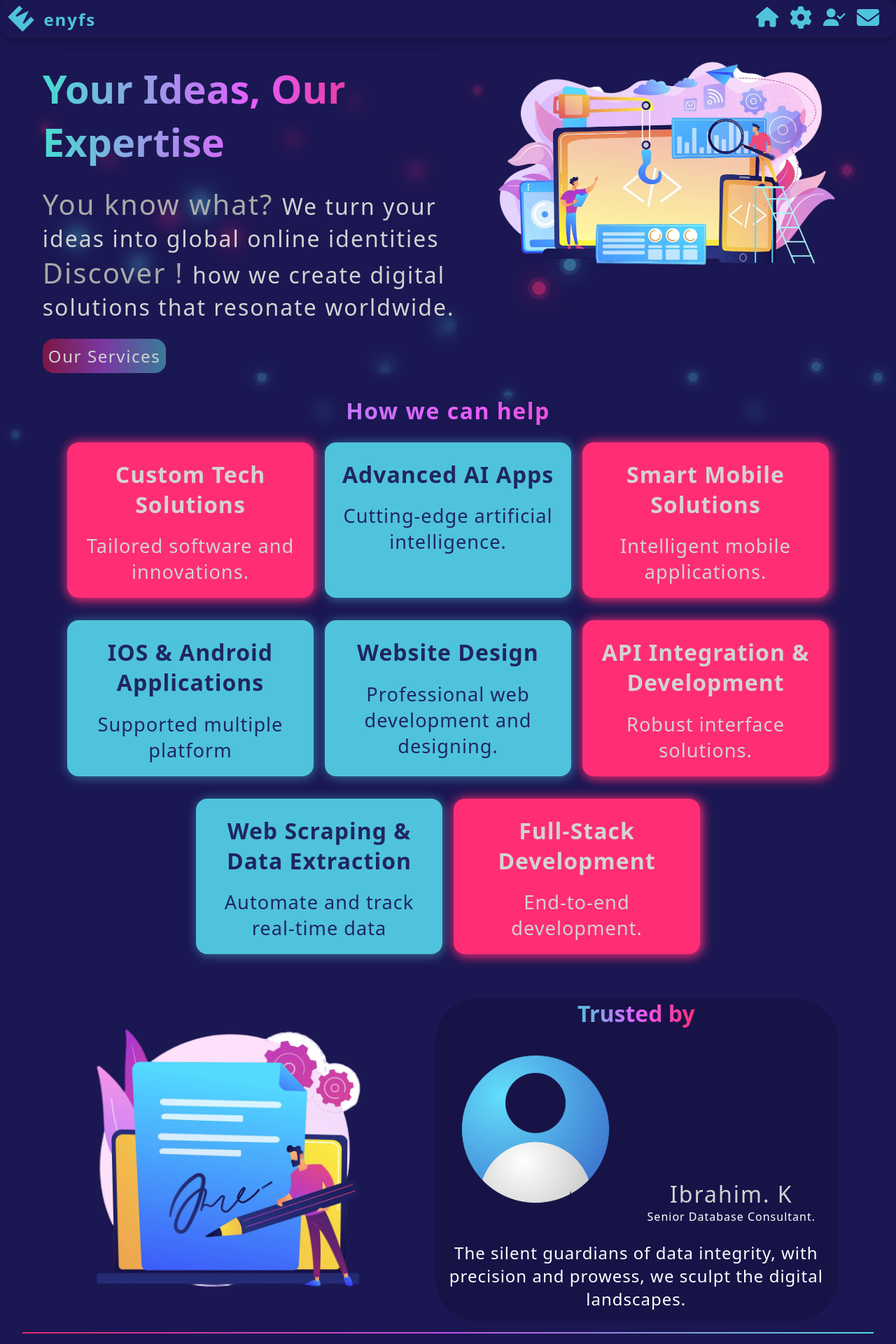
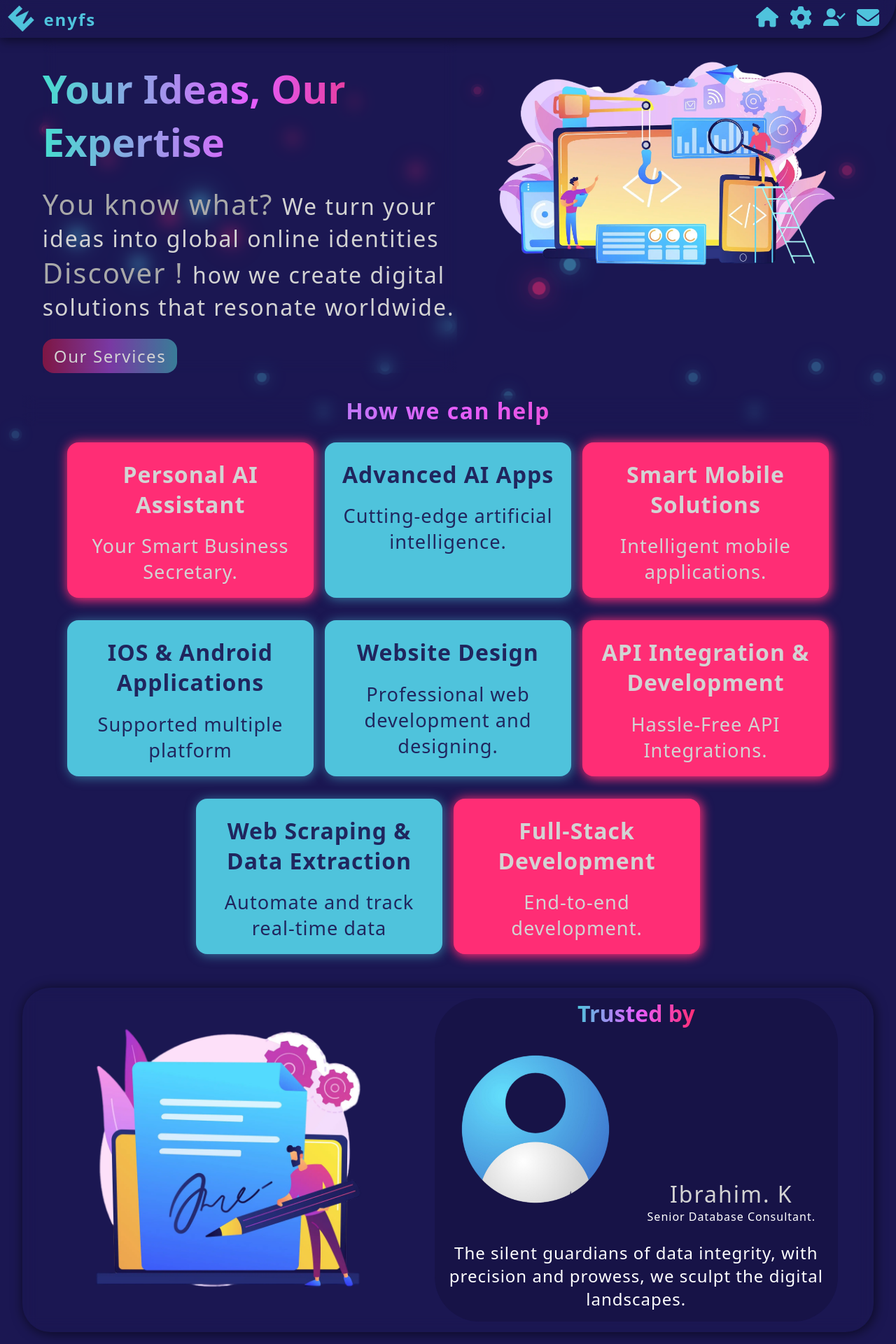
Before and after one commit to abdulrehmanibk/1s2f3y4n5e6, a React (Vite) app: page / in a window 1280 px wide. Shown: the top 1920 px of the page at 70% size. Built offline with nearby package versions, Linux system fonts and the light colour scheme.

Commit message:
jul-5 commit

```diff
--- a/src/pages/home/first.css
+++ b/src/pages/home/first.css
@@ -55,7 +55,7 @@ html{
     border: none;
     margin-top: 1.5rem;
     font-size: 1.5rem;
-    padding: .5rem;
+    padding: .5rem 1rem;
     outline: none;
     letter-spacing: 0.1rem;
     background: linear-gradient(to left, #5ffff270,#e45fff78, #e817367c) ;
@@ -143,6 +143,9 @@ html{
        }
     }
 @media (max-width: 768px) {
+    .fleft{
+    backdrop-filter: blur(10px);
+    }
     .fleft h2{
         font-size: 2.5rem;
     }
@@ -157,3 +160,21 @@ html{
     }
 
 }
+@media (max-width: 343px) {
+    .fleft{
+    backdrop-filter: blur(10px);
+    }
+    .fleft h2{
+        font-size: 2.3rem;
+    }
+    .fleft p{
+        font-size: 1.3rem;
+    }
+    .fleft p span{
+        font-size: 1.8rem;
+    }
+    .fleft button{
+        font-size: .9rem;
+    }
+
+}
--- a/src/pages/home/navbar.css
+++ b/src/pages/home/navbar.css
@@ -12,12 +12,12 @@
     /* height: 5rem; */
     /* background: linear-gradient(to left, #46dccf,#e45fff, #ff2d75); */
     /* background:#46dccf; */
-    box-shadow: .1rem .1rem 1rem .1rem #00000044;
+    box-shadow: .1rem .1rem 1rem .1rem #00000086;
     backdrop-filter: blur(15px);
     z-index: 1;
     display: flex;
     align-items: center;
-    border-radius: 1rem;
+    border-bottom-right-radius: 3.8rem;
 }
 
 .nav_container ul{
--- a/src/pages/home/navbar.jsx
+++ b/src/pages/home/navbar.jsx
@@ -34,7 +34,7 @@ const Navbar = () => {
 
   return (
     <>
-    <nav className="nav_container" id="navbar" ref={navbarRef} style={{ top: '0', transition: 'top 0.3s' }}>
+    <nav className="nav_container" id="navbar" ref={navbarRef} style={{ top: '0', transition: 'top 0.3s'}}>
       <div className="logo"><img src={imgnav} alt="" />
       <p>enyfs</p>
       </div>
--- a/src/pages/home/second.jsx
+++ b/src/pages/home/second.jsx
@@ -6,9 +6,9 @@ const Second = () => {
     <>
     <div className='sheading'>How we can help</div>
     <div className="scards">
-            <div className="card">
-            <h3>Custom Tech Solutions</h3>
-            <p>Tailored software and innovations.</p>
+    <div className="card">
+            <h3>Personal AI Assistant</h3>
+            <p>Your Smart Business Secretary.</p>
             </div>
             <div className="card">
             <h3>Advanced AI Apps</h3>
@@ -31,7 +31,7 @@ const Second = () => {
             </div>
             <div className="card">
             <h3>API Integration & Development</h3>
-            <p>Robust interface solutions.</p>
+            <p>Hassle-Free API Integrations.</p>
             </div>
             <div className="card">
             <h3>Web Scraping & Data Extraction</h3>
--- a/src/pages/home/third.css
+++ b/src/pages/home/third.css
@@ -24,10 +24,12 @@
     flex-wrap: wrap;
     justify-content: space-evenly;
     align-items: center;
-    border-bottom: 0.15rem solid;
-    border-image: linear-gradient(to left, #5ffff2d8,#e45fffd4, #ff2d75d8)1;
+    /* border-bottom: 0.15rem solid;
+    border-image: linear-gradient(to left, #5ffff2d8,#e45fffd4, #ff2d75d8)1; */
+    box-shadow: .1rem .1rem 1rem .1rem #00000086;
     backdrop-filter: blur(10px);
     margin-top: 2rem;
+    border-radius: 2.5rem;
 }
 .tleft img{
     width: 100%;
```
